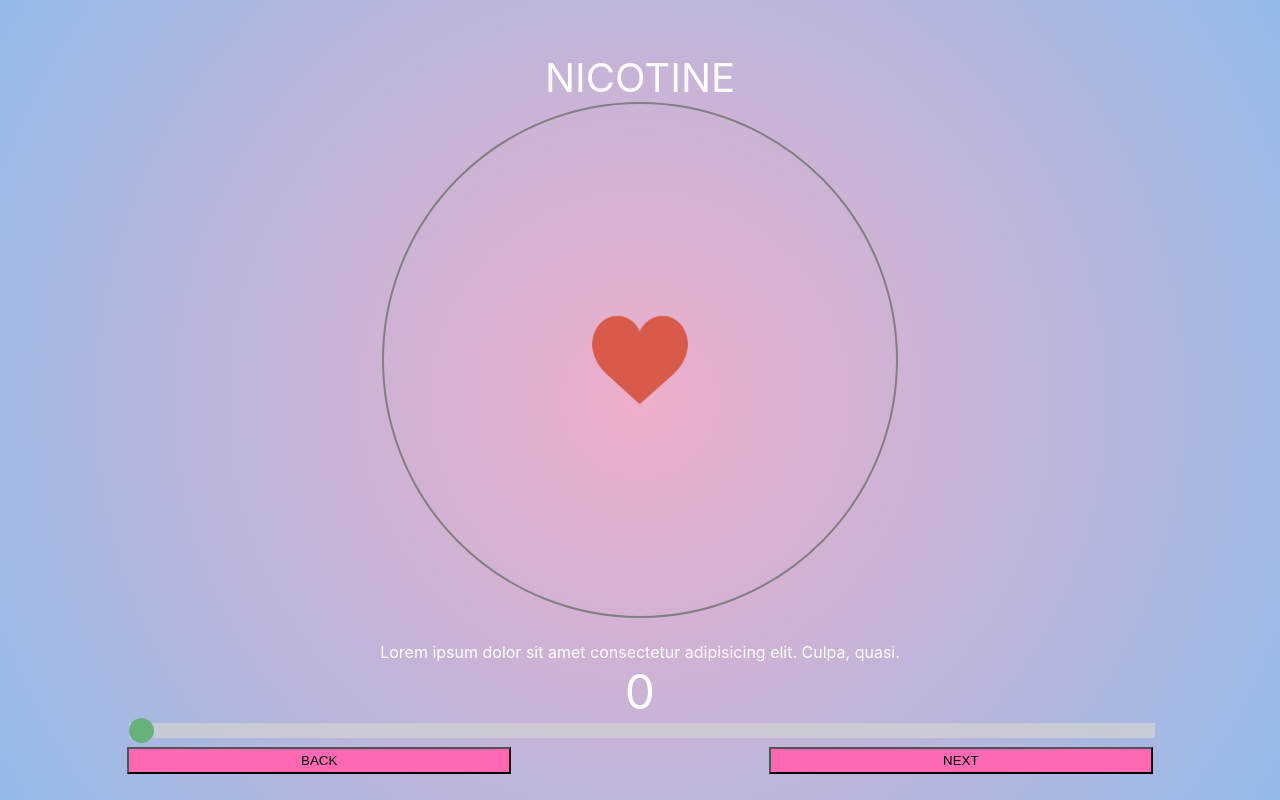
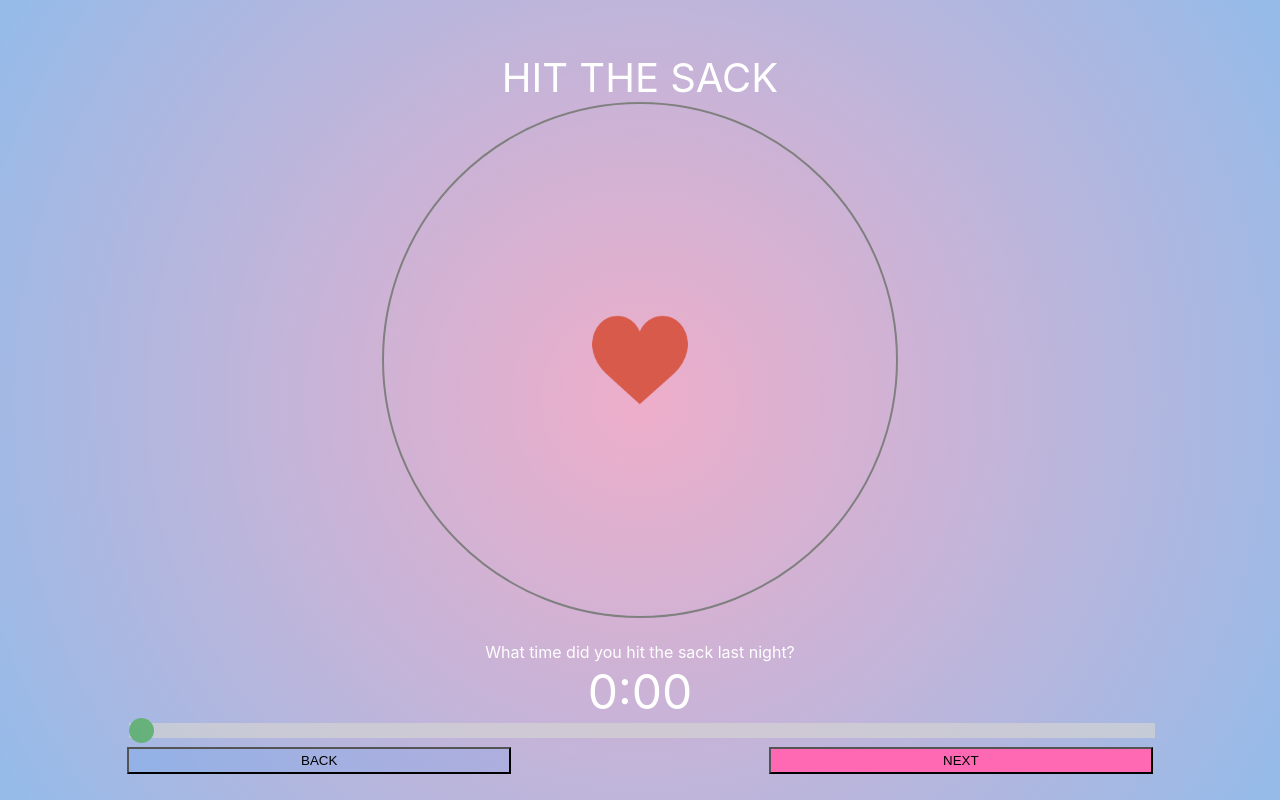
Before and after one commit to joonassuo/LifeTracker, a React (Create React App) app: page /summaries/add in a window 1280 px wide. Built offline with nearby package versions, Linux system fonts and the light colour scheme; no server answers.

Commit message:
dynamic cards work perfectly, next add summary screen with submit button

```diff
--- a/src/components/AddSummary.css
+++ b/src/components/AddSummary.css
@@ -5,7 +5,7 @@
     grid-template-columns: repeat(10, 1fr);
     grid-template-rows: repeat(10, 1fr);
     text-align: center;
-    background: radial-gradient(circle, rgba(238,174,202,1) 0%, rgba(148,187,233,1) 100%);
+    background: radial-gradient(circle, rgba(238, 174, 202, 1) 0%, rgba(148, 187, 233, 1) 100%);
 }
 
 .tag {
@@ -37,7 +37,7 @@
 
 .value {
     grid-row: 7;
-    grid-column: 5/7;
+    grid-column: 4/8;
     font-size: 3em;
     color: white;
 }
@@ -45,7 +45,7 @@
 .slider-container {
     grid-row: 8;
     grid-column: 2/10;
-    }
+}
 
 .slider {
     -webkit-appearance: none;
@@ -56,7 +56,7 @@
     opacity: 0.7;
     -webkit-transition: .2s;
     transition: opacity .2s;
-    }
+}
 
 .slider::-webkit-slider-thumb {
     -webkit-appearance: none;
@@ -66,14 +66,14 @@
     border-radius: 50%;
     background: #4CAF50;
     cursor: pointer;
-    }
+}
 
 .slider::-moz-range-thumb {
     width: 25px;
     height: 25px;
     background: #4CAF50;
     cursor: pointer;
-    }
+}
 
 .next {
     grid-row: 9;
@@ -84,5 +84,5 @@
 .back {
     grid-row: 9;
     grid-column: 2/5;
-    background-color: hotpink;
+    background-color: rgba(0, 119, 255, 0.1);
 }
--- a/src/components/AddSummary.js
+++ b/src/components/AddSummary.js
@@ -1,39 +1,80 @@
-import React, { Component } from 'react';
-import axios from 'axios';
-import './AddSummary.css';
+import React, { Component } from "react";
+import axios from "axios";
+import "./AddSummary.css";
+
+const statesArray = [
+  {
+    tag: "hit_the_sack",
+    min: 20,
+    max: 28,
+    step: 1,
+    unit: "",
+    text: "What time did you hit the sack last night?"
+  },
+  {
+    tag: "wake_up",
+    min: 5,
+    max: 15,
+    step: 1,
+    unit: "",
+    text: "What time did you wake up today?"
+  },
+  {
+    tag: "nicotine",
+    min: 0,
+    max: 20,
+    step: 1,
+    unit: "portions",
+    text: "How much nicotine did you consume today? (in portions)"
+  },
+  {
+    tag: "excersice",
+    min: 0,
+    max: 240,
+    step: 10,
+    unit: "min",
+    text: "How much did you exercise today? (in minutes)"
+  },
+  {
+    tag: "meditation",
+    min: 0,
+    max: 60,
+    step: 5,
+    unit: "min",
+    text: "How much did you meditate today? (in minutes)"
+  },
+  {
+    tag: "mood",
+    min: 0,
+    max: 10,
+    step: 1,
+    text: "How was your overall mood throughout the day?"
+  }
+];
 
 export default class AddSummary extends Component {
   constructor(props) {
     super(props);
 
-         const statesArray = [
-            {
-                tag: "nicotine",
-                min: 0,
-                max: 20,
-                step: 1,
-                text: "Lorem ipsum dolor sit amet consectetur adipisicing elit. Culpa, quasi."
-            }
-        ]
-
     this.state = {
       userId: "",
       username: "",
-             sleep_start: 0,
-             sleep_stop: 0,
+      hit_the_sack: 0,
+      wake_up: 0,
       nicotine: 0,
       excersice: 0,
       meditation: 0,
       mood: 0,
-             currentState: statesArray[0],
-         }
+      currentIndex: 0
+    };
 
     this.onChangeHandler = this.onChangeHandler.bind(this);
   }
 
   componentDidMount() {
     let user;
-        axios.get('http://localhost:5000/usersession')
+    axios
+      .get("http://localhost:5000/usersession")
       .then(res => {
         user = res.data.slice(-1)[0];
         this.setState({
@@ -42,43 +83,79 @@ export default class AddSummary extends Component {
         });
       })
       .catch(err => {
-            console.log('Error : ' + err);
-          })
+        console.log("Error : " + err);
+      });
   }
 
   onChangeHandler = (e, object) => {
     this.setState({
       [object]: e.target.value
     });
+  };
+
+  clickNext = () => {
+    if (this.state.currentIndex < statesArray.length - 1) {
+      this.setState({
+        currentIndex: this.state.currentIndex + 1
+      });
     }
+  };
+
+  clickBack = () => {
+    if (this.state.currentIndex > 0) {
+      this.setState({
+        currentIndex: this.state.currentIndex - 1
+      });
+    }
+  };
 
   render() {
-        let current = this.state.currentState;
+    let current = statesArray[this.state.currentIndex];
+    let _tag = current.tag;
+    let value;
+
+    if (this.state.currentIndex === 0) {
+      if (this.state.hit_the_sack > 24) {
+        value = this.state.hit_the_sack - 24 + ":00";
+      } else {
+        value = this.state[_tag] + ":00";
+      }
+    } else if (this.state.currentIndex === 1) {
+      value = this.state[_tag] + ":00";
+    } else {
+      value = this.state[_tag];
+    }
 
     return (
       <div>
         <div className="summary-grid">
-                    <div className="tag">{current.tag.toUpperCase()}</div>
+          <div className="tag">
+            {current.tag.toUpperCase().replace(/_/g, " ")}
+          </div>
           <div className="summary-icon">
-                        <img src="/like.png" alt="icon"/>
+            <img src="/like.png" alt="icon" />
           </div>
           <div className="description">{current.text}</div>
-                    <div className="value">{this.state.nicotine}</div>
+          <div className="value">{value}</div>
           <div className="slider-container">
             <input
               type="range"
               min={current.min}
               max={current.max}
-                            defaultValue="0"
+              defaultValue={current.min}
               step={current.step}
-                            onChange={(e) => this.onChangeHandler(e, current.tag)}
+              onChange={e => this.onChangeHandler(e, current.tag)}
               className="slider"
             />
           </div>
-                    <button className="back">BACK</button>
-                    <button className="next">NEXT</button>
+          <button className="back" onClick={this.clickBack}>
+            BACK
+          </button>
+          <button className="next" onClick={this.clickNext}>
+            NEXT
+          </button>
         </div>
       </div>
-          )
+    );
   }
 }
```
Lines whose indentation alone changed are shown as unchanged.
